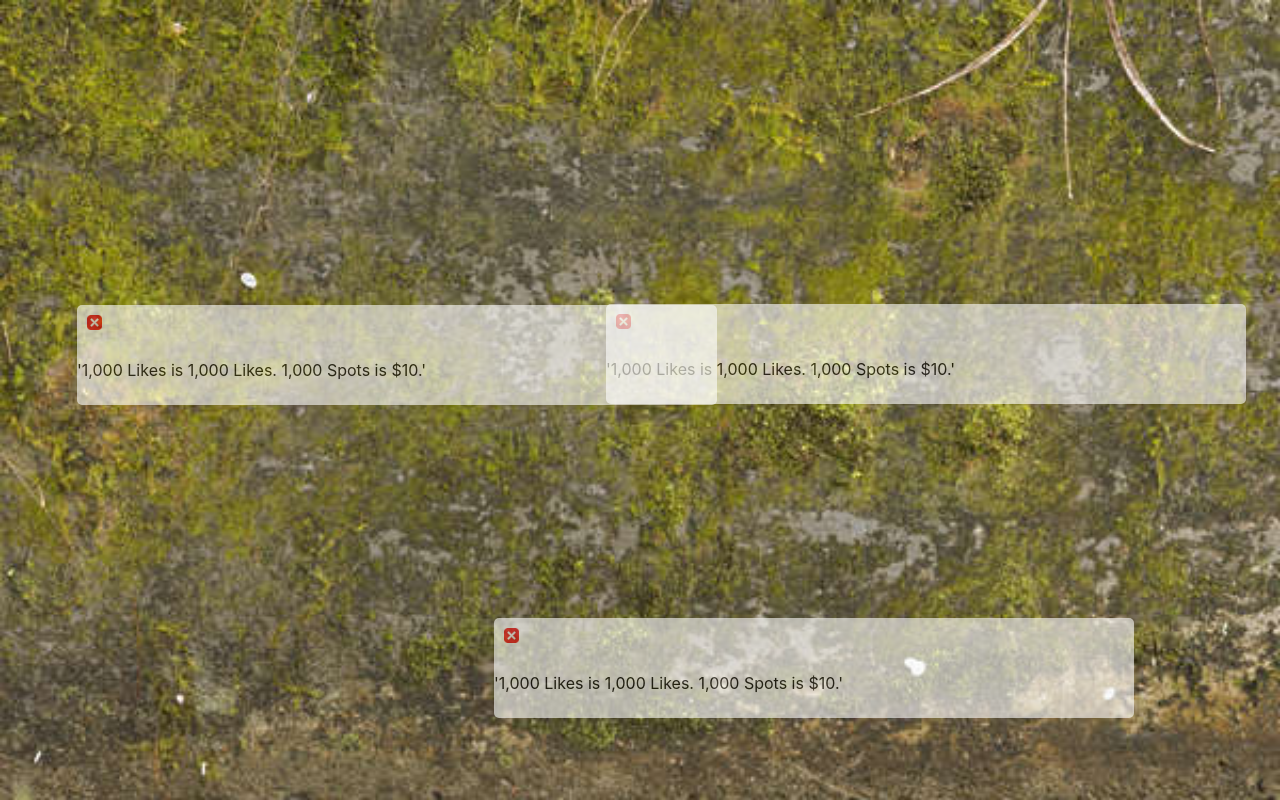
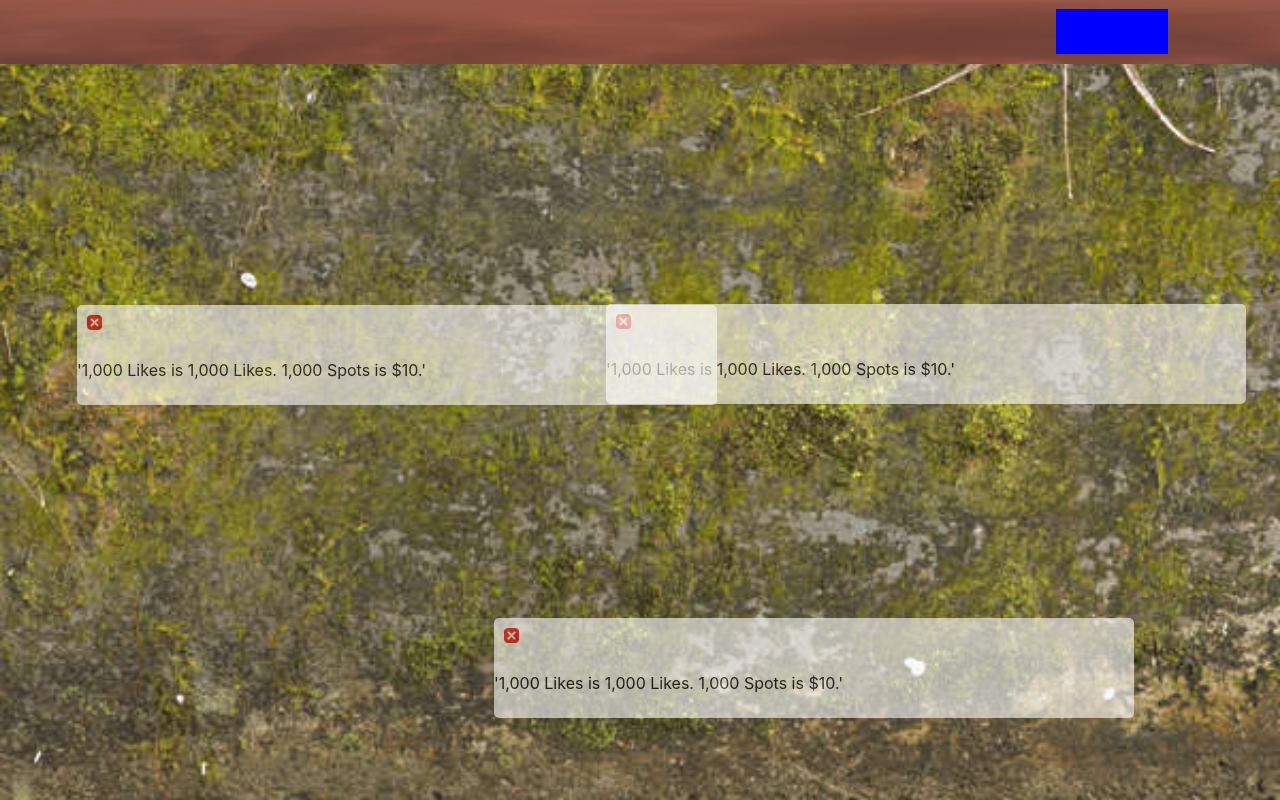
Before and after one commit to ana0/futures.online, a React (Create React App) app: page /fortyone in a window 1280 px wide. Built offline with nearby package versions, Linux system fonts and the light colour scheme.

Commit message:
Style 41 header

```diff
--- a/src/components/Fortyone.jsx
+++ b/src/components/Fortyone.jsx
@@ -1,5 +1,6 @@
-import React, { Component } from 'react'
-import moss from '../assets/moss2.jpg'
+import React, { Component } from 'react';
+import moss from '../assets/moss2.jpg';
+import sky from '../assets/sky2.jpg';
 import Loremipsum from './base/Loremipsum';
 import Modal from './base/Modal';
 import getRandInRange from '../utils/math';
@@ -7,9 +8,16 @@ import Background from './base/Background';
 import './../index.css';
 
 class Header extends Component {
+  baseStyle = {
+    backgroundImage: `url(${sky})`,
+    backgroundSize: 'cover',
+    backgroundRepeat: 'no-repeat'
+  }
+
   render() {
     return (
-      <div className="header" id="header">
+      <div className="header" id="header" style={this.baseStyle}>
+        <button className="blueHeaderButton" />
       </div>
     )
   }
--- a/src/index.css
+++ b/src/index.css
@@ -57,10 +57,32 @@ code {
   border-radius: 5px;
 }
 
+.header {
+  position: fixed;
+  width: 100%;
+  height: 64px;
+}
+
 .closeButton {
   height: 15px;
   margin: 10px;
   cursor: pointer;
+}
+
+.blueHeaderButton {
+  position: fixed;
+  width: 112px;
+  background-color: blue;
+  top: 9px;
+  right: 112px;
+  outline: none;
+  border: hidden;
+  cursor: pointer;
+  height: 45px;
+}
+
+.blueHeaderButton:hover {
+  box-shadow: 0 12px 16px 0 rgba(0,0,0,0.24), 0 17px 50px 0 rgba(0,0,0,0.19);
 }
 
 @media only screen and (max-width: 450px) {
```
